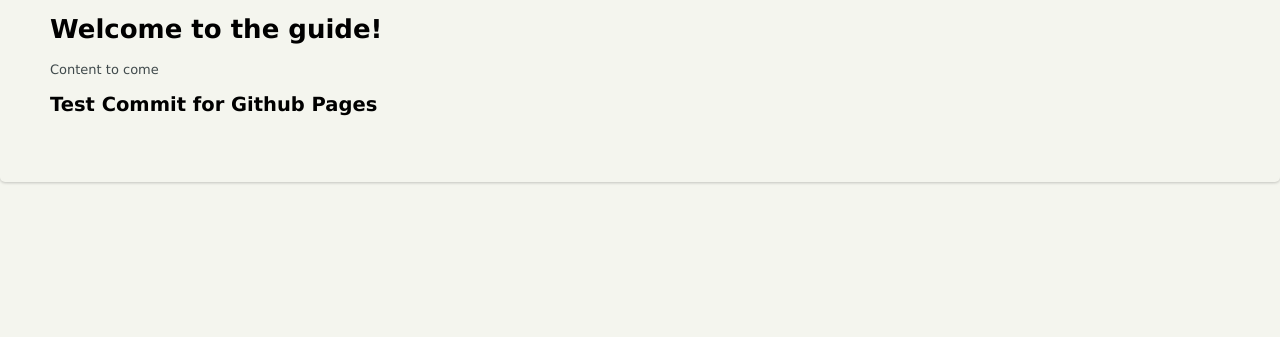
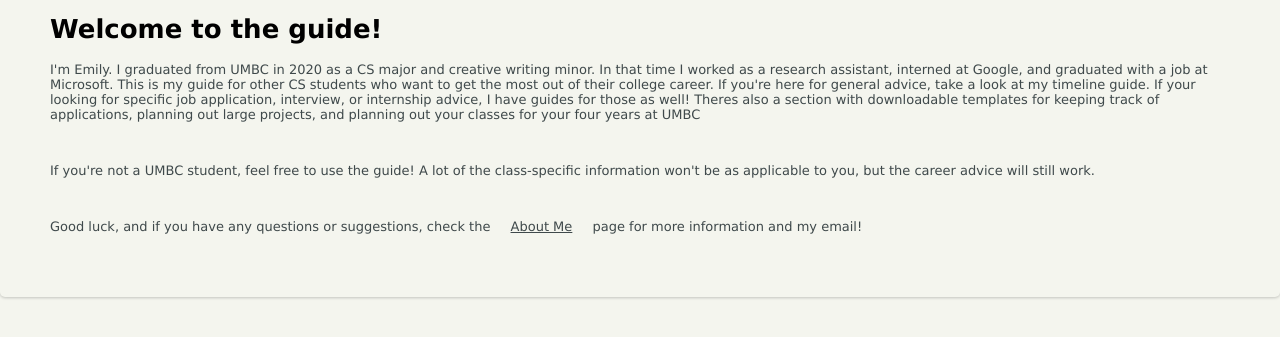
Before and after one commit to ehobby/cs-for-umbc, a plain HTML site: page index.html in a window 1280 px wide. Shown: the part 165-502 px from the top of the page. Drawn offline with Linux system fonts and the light colour scheme.

Commit message:
welcome message

```diff
--- a/index.html
+++ b/index.html
@@ -17,7 +17,10 @@
             </ul>
         </nav>
         <h1>Welcome to the guide!</h1>
-        <p>Content to come</p>
-        <h2>Test Commit for Github Pages</h2>
+        <p>I'm Emily. I graduated from UMBC in 2020 as a CS major and creative writing minor. In that time I worked as a research assistant, interned at Google, and graduated with a job at Microsoft. This is my guide for other CS students who want to get the most out of their college career. If you're here for general advice, take a look at my timeline guide. If your looking for specific job application, interview, or internship advice, I have guides for those as well! Theres also a section with downloadable templates for keeping track of applications, planning out large projects, and planning out your classes for your four years at UMBC</p>
+        <br>
+        <p>If you're not a UMBC student, feel free to use the guide! A lot of the class-specific information won't be as applicable to you, but the career advice will still work.</p>
+        <br>
+        <p>Good luck, and if you have any questions or suggestions, check the <a href="./me.html">About Me</a> page for more information and my email!</p>
     </body>
 </html>
```
